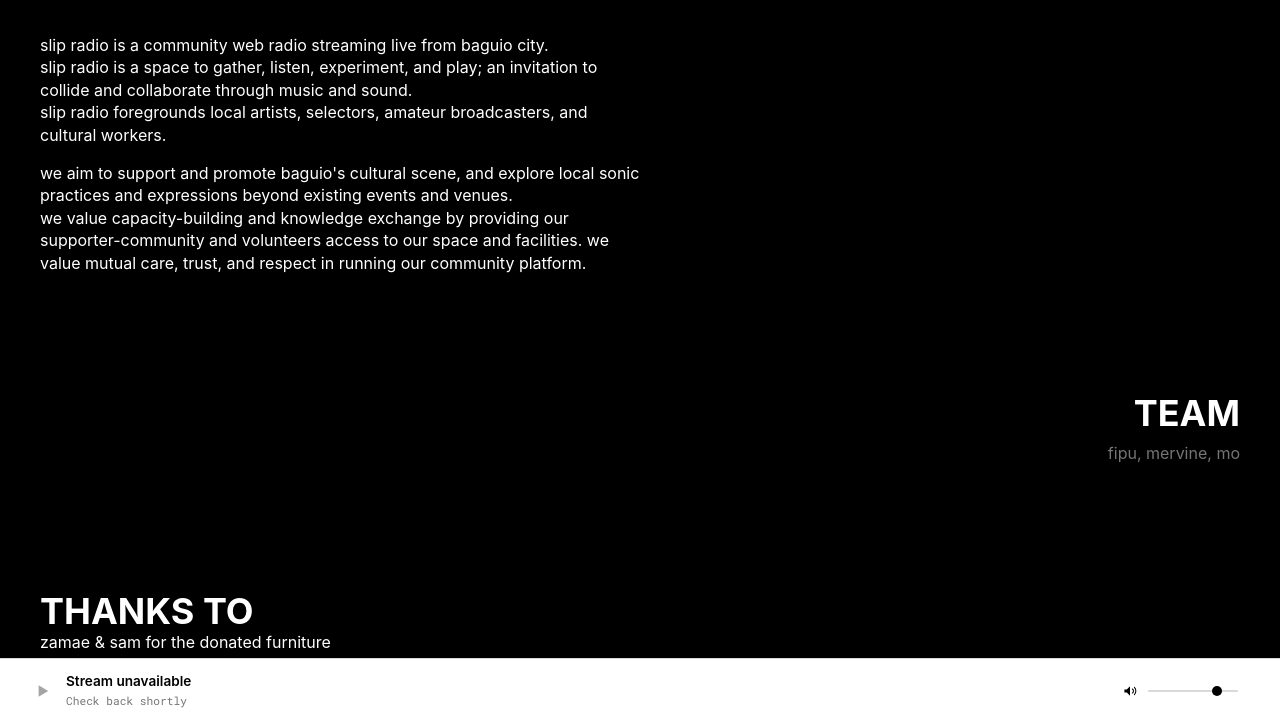
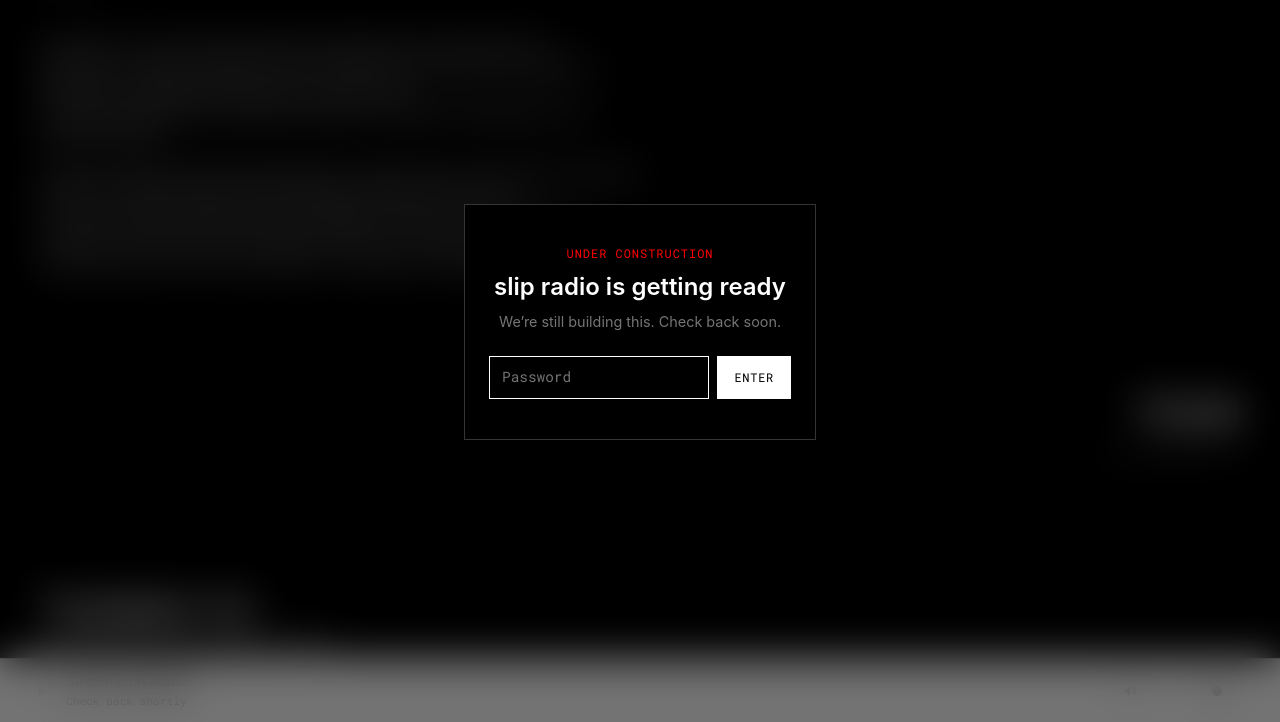
Before and after one commit to slipradiobaguio-cmyk/slipradiosite, a website: page about.html in a window 1280 px wide. Shown: the part 78-800 px from the top of the page. Drawn offline with Linux system fonts and the light colour scheme; no server answers; a web font is replaced by a local one.

Commit message:
Add password gate while site is under construction

```diff
--- a/about.html
+++ b/about.html
@@ -11,6 +11,7 @@
   <link rel="stylesheet" href="/css/base.css">
   <link rel="stylesheet" href="/css/layout.css">
   <link rel="stylesheet" href="/css/components.css">
+  <link rel="stylesheet" href="/css/gate.css">
 </head>
 <body class="theme-dark">
   <header class="site-header container">
@@ -94,6 +95,7 @@
     </div>
   </div>
 
+  <script src="/js/gate.js" defer></script>
   <script src="/js/nav.js" defer></script>
   <script src="/js/now-playing.js" defer></script>
 </body>
--- /dev/null
+++ b/css/gate.css
@@ -0,0 +1,95 @@
+.site-gate {
+  position: fixed;
+  inset: 0;
+  z-index: 9999;
+  display: flex;
+  align-items: center;
+  justify-content: center;
+  padding: var(--page-gutter);
+  background: rgba(0, 0, 0, 0.55);
+  backdrop-filter: blur(20px);
+  -webkit-backdrop-filter: blur(20px);
+}
+
+body.site-gate-active {
+  overflow: hidden;
+}
+
+.site-gate__panel {
+  width: 100%;
+  max-width: 22rem;
+  padding: var(--space-lg) var(--space-md);
+  background: var(--color-bg-inverse);
+  color: var(--color-text-inverse);
+  border: 1px solid var(--color-border-inverse);
+  text-align: center;
+}
+
+.site-gate__eyebrow {
+  font-family: var(--font-mono);
+  font-size: 0.75rem;
+  letter-spacing: 0.08em;
+  text-transform: uppercase;
+  color: var(--color-live);
+  margin-bottom: var(--space-xs);
+}
+
+.site-gate__title {
+  font-size: 1.5rem;
+  font-weight: 600;
+  margin-bottom: var(--space-xs);
+}
+
+.site-gate__copy {
+  color: var(--color-muted);
+  font-size: 0.9rem;
+  margin-bottom: var(--space-md);
+}
+
+.site-gate__form {
+  display: flex;
+  gap: var(--space-xs);
+}
+
+.site-gate__input {
+  flex: 1;
+  min-width: 0;
+  padding: 0.65rem 0.75rem;
+  background: transparent;
+  border: 1px solid var(--color-border-inverse);
+  color: var(--color-text-inverse);
+  font-family: var(--font-mono);
+  font-size: 0.9rem;
+}
+
+.site-gate__input::placeholder {
+  color: var(--color-muted);
+}
+
+.site-gate__input:focus {
+  outline: none;
+  border-color: var(--color-text-inverse);
+}
+
+.site-gate__submit {
+  padding: 0.65rem 1rem;
+  background: var(--color-text-inverse);
+  color: var(--color-bg-inverse);
+  border: 1px solid var(--color-text-inverse);
+  font-family: var(--font-mono);
+  font-size: 0.75rem;
+  letter-spacing: 0.06em;
+  text-transform: uppercase;
+  cursor: pointer;
+}
+
+.site-gate__submit:hover {
+  opacity: 0.85;
+}
+
+.site-gate__error {
+  margin-top: var(--space-sm);
+  font-family: var(--font-mono);
+  font-size: 0.75rem;
+  color: var(--color-live);
+}
--- /dev/null
+++ b/js/gate.js
@@ -0,0 +1,52 @@
+(function () {
+  var STORAGE_KEY = "sr_unlocked";
+  var PASSWORD_HASH = "d07de405ee79c959a4950b8b2952d1ee8bd5a9d1d35bd0c7fb5c3fcccbd34dbd";
+
+  if (localStorage.getItem(STORAGE_KEY) === "1") return;
+
+  async function sha256Hex(text) {
+    var buf = await crypto.subtle.digest("SHA-256", new TextEncoder().encode(text));
+    return Array.from(new Uint8Array(buf))
+      .map(function (b) { return b.toString(16).padStart(2, "0"); })
+      .join("");
+  }
+
+  document.addEventListener("DOMContentLoaded", function () {
+    var overlay = document.createElement("div");
+    overlay.className = "site-gate";
+    overlay.innerHTML =
+      '<div class="site-gate__panel">' +
+        '<p class="site-gate__eyebrow">Under construction</p>' +
+        '<h1 class="site-gate__title">slip radio is getting ready</h1>' +
+        '<p class="site-gate__copy">We’re still building this. Check back soon.</p>' +
+        '<form class="site-gate__form">' +
+          '<input type="password" class="site-gate__input" placeholder="Password" autocomplete="off" aria-label="Password">' +
+          '<button type="submit" class="site-gate__submit">Enter</button>' +
+        "</form>" +
+        '<p class="site-gate__error" hidden>Incorrect password</p>' +
+      "</div>";
+
+    document.body.appendChild(overlay);
+    document.body.classList.add("site-gate-active");
+
+    var form = overlay.querySelector(".site-gate__form");
+    var input = overlay.querySelector(".site-gate__input");
+    var error = overlay.querySelector(".site-gate__error");
+
+    input.focus();
+
+    form.addEventListener("submit", async function (e) {
+      e.preventDefault();
+      var hash = await sha256Hex(input.value);
+      if (hash === PASSWORD_HASH) {
+        localStorage.setItem(STORAGE_KEY, "1");
+        document.body.classList.remove("site-gate-active");
+        overlay.remove();
+      } else {
+        error.hidden = false;
+        input.value = "";
+        input.focus();
+      }
+    });
+  });
+})();
```
Also changed, not shown: index.html (+2 -0 lines), shows.html (+2 -0 lines), support-us.html (+2 -0 lines), templates/show.html (+2 -0 lines).
